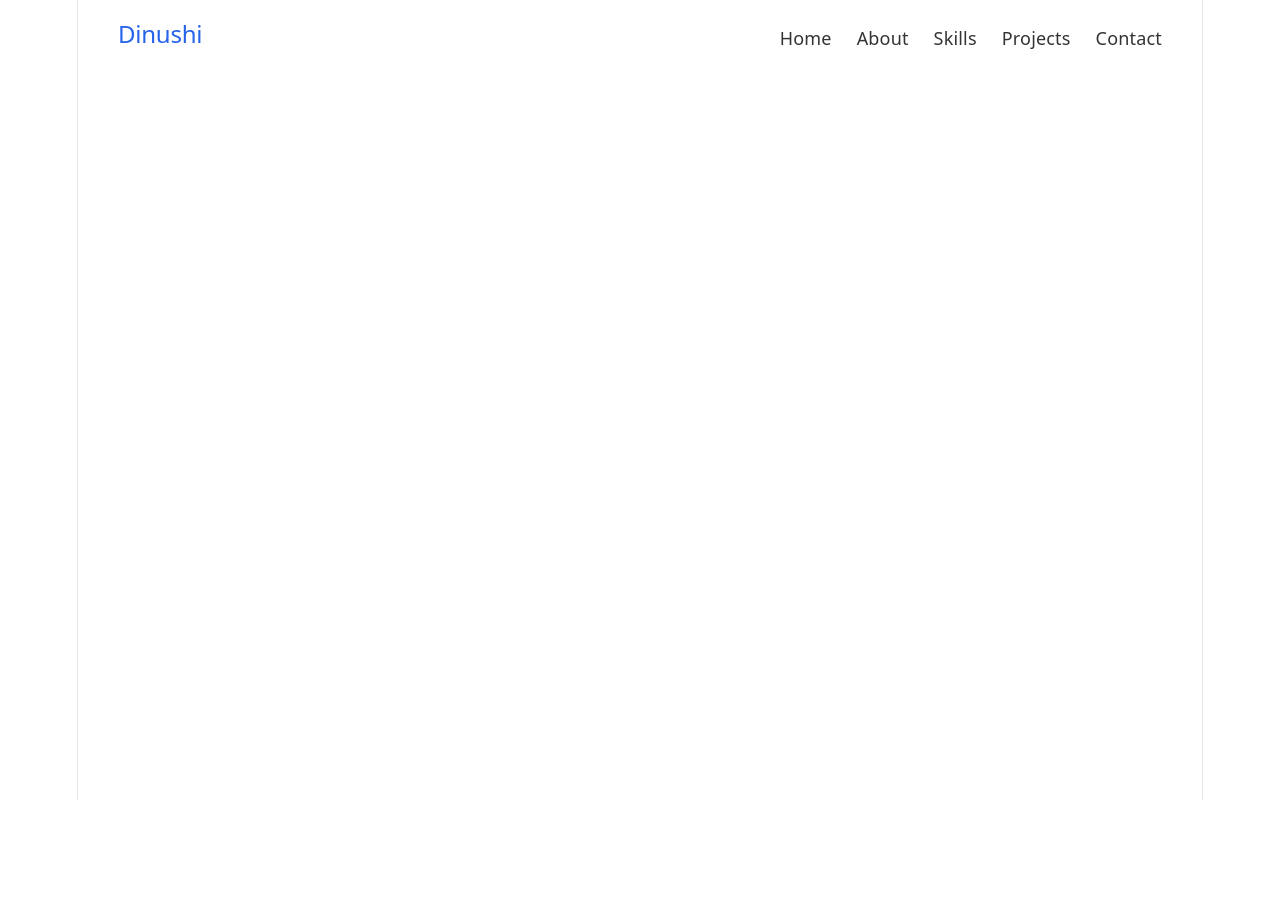
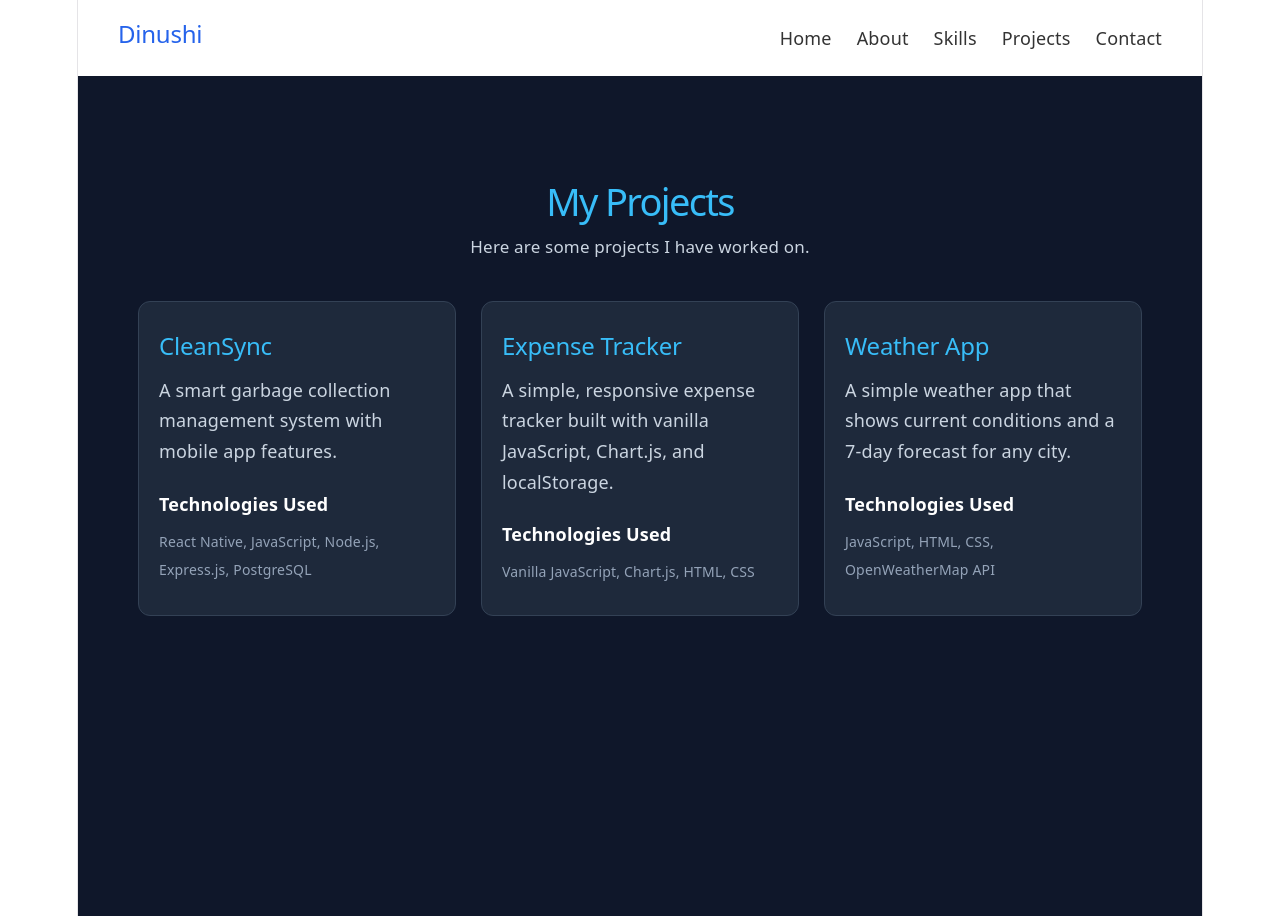
Before and after one commit to HMHansani/my-portfolio, a React (Vite) app: page / in a window 1280 px wide. Both pictures are taken after a click on the link "Projects". Before the commit the page ends 800 px from the top, so only its background shows below. Built offline with nearby package versions, Linux system fonts and the light colour scheme.

Commit message:
feat: add projects section

```diff
--- a/src/App.css
+++ b/src/App.css
@@ -388,3 +388,77 @@
     grid-template-columns: repeat(2, 1fr);
   }
 }
+
+/* Projects Section */
+.projects {
+  min-height: 85vh;
+  padding: 80px 60px;
+  background-color: #0f172a;
+  text-align: center;
+}
+
+.projects h1 {
+  font-size: 38px;
+  color: #38bdf8;
+  margin-bottom: 20px;
+}
+
+.projects-description {
+  color: #cbd5e1;
+  font-size: 17px;
+  margin-bottom: 40px;
+}
+
+.projects-container {
+  display: grid;
+  grid-template-columns: repeat(3, 1fr);
+  gap: 25px;
+  max-width: 1100px;
+  margin: auto;
+}
+
+.project-card {
+  background-color: #1e293b;
+  padding: 30px 20px;
+  border-radius: 12px;
+  border: 1px solid #334155;
+  text-align: left;
+  transition: 0.3s;
+}
+
+.project-card:hover {
+  transform: translateY(-5px);
+  border-color: #38bdf8;
+}
+
+.project-card h2 {
+  color: #38bdf8;
+  margin-bottom: 15px;
+}
+
+.project-card p {
+  color: #cbd5e1;
+  line-height: 1.7;
+  margin-bottom: 20px;
+}
+
+.project-card h4 {
+  color: white;
+  margin-bottom: 10px;
+}
+
+.project-card span {
+  color: #94a3b8;
+  font-size: 14px;
+}
+
+/* Responsive Design */
+@media (max-width: 768px) {
+  .projects {
+    padding: 50px 20px;
+  }
+
+  .projects-container {
+    grid-template-columns: 1fr;
+  }
+}
--- a/src/App.tsx
+++ b/src/App.tsx
@@ -4,6 +4,7 @@ import Navbar from './components/Navbar'
 import About from './components/About'
 import './App.css'
 import Skills from './components/Skills'
+import Projects from './components/Projects'
 
 function App() {
   const [activePage, setActivePage] = useState('home')
@@ -22,6 +23,7 @@ function App() {
 
       {activePage === 'about' && <About />}
       {activePage === 'skills' && <Skills />}
+      {activePage === 'projects' && <Projects />}
     </>
   )
 }
--- /dev/null
+++ b/src/components/Projects.tsx
@@ -0,0 +1,48 @@
+
+function Projects() {
+  const projects = [
+    {
+      title: "CleanSync",
+      description:
+        "A smart garbage collection management system with mobile app features.",
+      technologies: "React Native, JavaScript, Node.js, Express.js, PostgreSQL"
+    },
+    {
+      title: "Expense Tracker",
+      description:
+        "A simple, responsive expense tracker built with vanilla JavaScript, Chart.js, and localStorage.",
+      technologies: "Vanilla JavaScript, Chart.js, HTML, CSS"
+    },
+    {
+      title: "Weather App",
+      description:
+        "A simple weather app that shows current conditions and a 7-day forecast for any city.",
+      technologies: "JavaScript, HTML, CSS, OpenWeatherMap API"
+    }
+  ]
+
+  return (
+    <section className="projects" id="projects">
+      <h1>My Projects</h1>
+
+      <p className="projects-description">
+        Here are some projects I have worked on.
+      </p>
+
+      <div className="projects-container">
+        {projects.map((project, index) => (
+          <div className="project-card" key={index}>
+            <h2>{project.title}</h2>
+
+            <p>{project.description}</p>
+
+            <h4>Technologies Used</h4>
+            <span>{project.technologies}</span>
+          </div>
+        ))}
+      </div>
+    </section>
+  )
+}
+
+export default Projects
```
